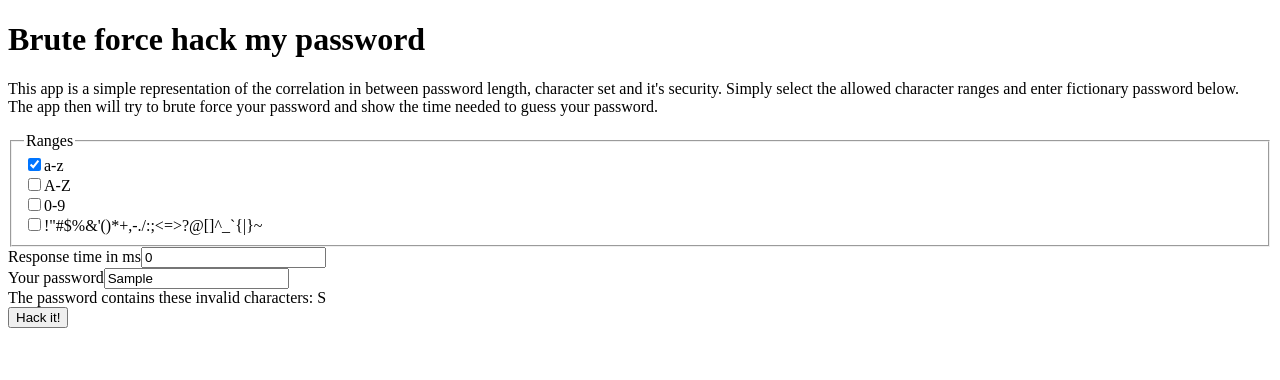
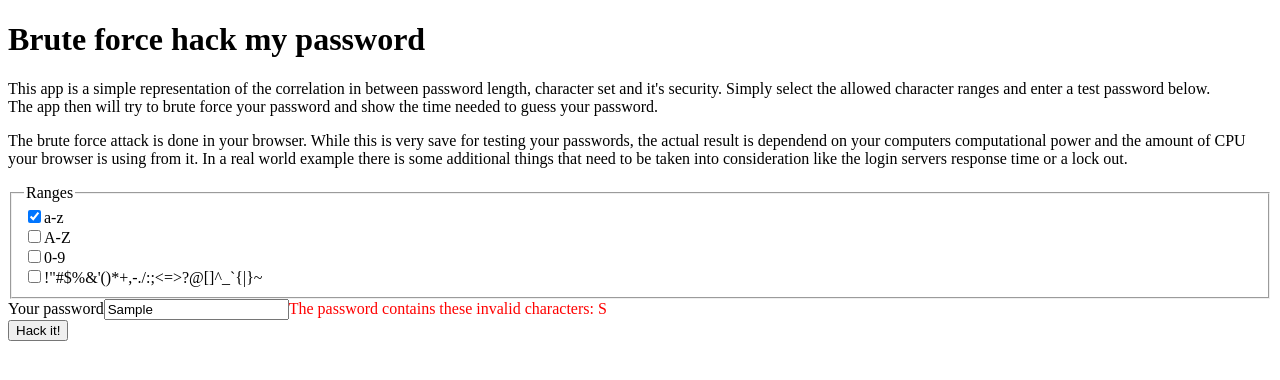
Before and after one commit to haach/brute-force-password, a React (Vite) app: page / in a window 1280 px wide. Both pictures are taken after typing "Sample" into the empty fields and a click on the button "Hack it!". Shown: the top 380 px of the page. Built offline with nearby package versions, Linux system fonts and the light colour scheme.

Commit message:
Validate on change and show red error messages Extend explanation

```diff
--- a/src/App.tsx
+++ b/src/App.tsx
@@ -44,6 +44,9 @@ function App() {
         errors.pass = 'You need to enter a password to test';
       }
       if (!!values.pass.trim()) {
+        if (values.pass.indexOf(' ') >= 0) {
+          errors.pass = 'Spaces are not allowed';
+        } else {
           // Dynamically create regex to validate password matches char range
           const getRangeRegex = (ranges: FormValues['ranges']) => {
             let regex = '';
@@ -72,13 +75,12 @@ function App() {
             errors.pass = `The password contains these invalid characters: ${invalidChars}`;
           }
         }
+      }
       return errors;
     },
     onSubmit: (values) => {
       console.log('values', values);
       if (formik.isValid) {
-        setResult(null);
-        reset();
         start(); // Start timer
         bruteForceWorker.postMessage(values); // Send form values to worker
       }
@@ -100,9 +102,17 @@ function App() {
       <p>
         This app is a simple representation of the correlation in between
         password length, character set and it's security. Simply select the
-        allowed character ranges and enter fictionary password below. <br />
+        allowed character ranges and enter a test password below. <br />
         The app then will try to brute force your password and show the time
         needed to guess your password.
+      </p>
+      <p>
+        The brute force attack is done in your browser. While this is very save
+        for testing your passwords, the actual result is dependend on your
+        computers computational power and the amount of CPU your browser is
+        using from it. In a real world example there is some additional things
+        that need to be taken into consideration like the login servers response
+        time or a lock out.
       </p>
       <form onSubmit={formik.handleSubmit}>
         <fieldset>
@@ -155,7 +165,7 @@ function App() {
           </div>
         </fieldset>
 
-        <div>
+        {/* <div>
           <label htmlFor="responseTime">Response time in ms</label>
           <input
             type="number"
@@ -164,22 +174,28 @@ function App() {
             onChange={formik.handleChange}
             value={formik.values.responseTime}
           />
-        </div>
+        </div> */}
 
         <div>
           <label htmlFor="pass">Your password</label>
           <input
+            disabled={running}
             type="text"
             name="pass"
             id="pass"
-            onChange={formik.handleChange}
+            onChange={(e) => {
+              //detectRanges();
+              setResult(null);
+              reset();
+              formik.validateForm();
+              formik.handleChange(e);
+            }}
             value={formik.values.pass}
           />
+          {formik.errors.pass && formik.touched.pass ? (
+            <span style={{ color: 'red' }}>{formik.errors.pass}</span>
+          ) : null}
         </div>
-
-        {formik.errors.pass && formik.touched.pass ? (
-          <div>{formik.errors.pass}</div>
-        ) : null}
 
         <button type="submit" disabled={running}>
           Hack it!
@@ -187,7 +203,8 @@ function App() {
         {running && !result && <div>Running for {time / 10}s</div>}
         {!running && result && (
           <div>
-            Password "{formik.values.pass}" detected in {time / 10}s with{' '}
+            Password "{formik.values.pass}" detected{' '}
+            {time > 0 ? `in ${time / 10}s` : `in under 1 second`} with{' '}
             {result.toLocaleString()} combinations
           </div>
         )}
```
Lines whose indentation alone changed are shown as unchanged.
